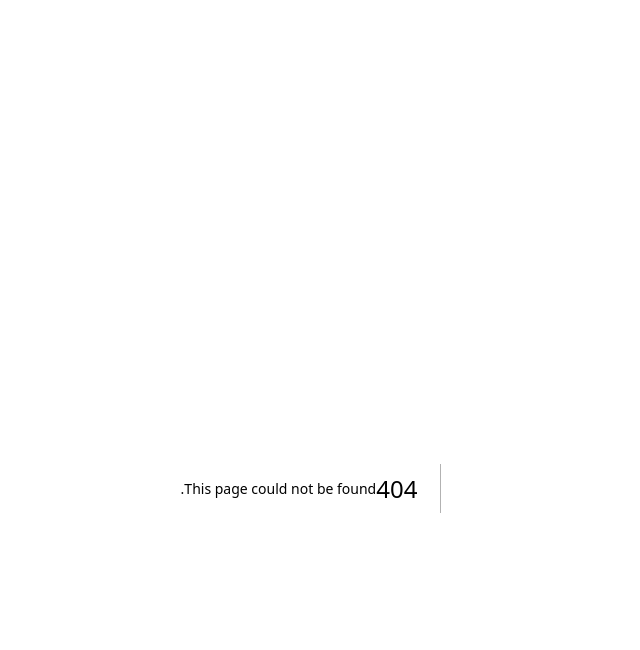
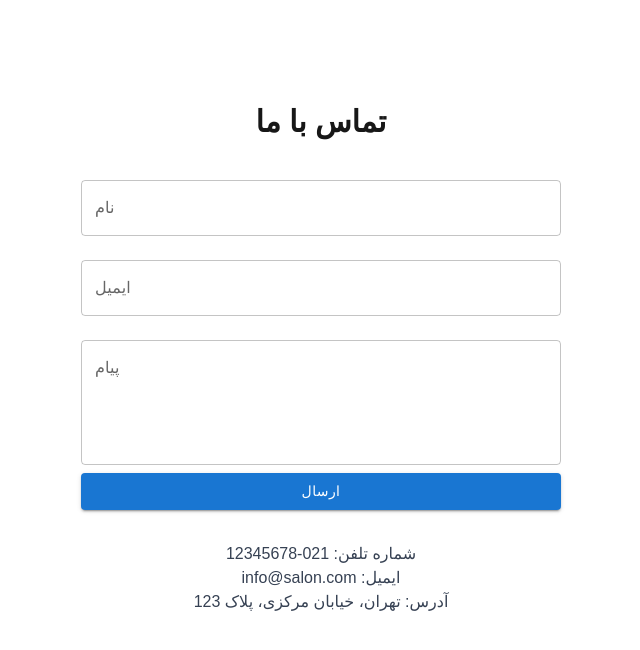
Before and after one commit to amindehnavi2005/bores, a Next.js app: page /contact in a window 1280 px wide. Before the commit this address had no page. Shown: the top 650 px of the page, without its empty margins (319-959 px from the left). Built offline with nearby package versions, Linux system fonts and the light colour scheme.

Commit message:
➕feat(contact): create contact page

```diff
--- /dev/null
+++ b/src/app/(common)/contact/page.jsx
@@ -0,0 +1,64 @@
+"use client";
+import { useState } from 'react';
+import { TextField, Button } from '@mui/material';
+
+const ContactPage = () => {
+    const [name, setName] = useState('');
+    const [email, setEmail] = useState('');
+    const [message, setMessage] = useState('');
+
+    const handleSubmit = (e) => {
+        e.preventDefault();
+        console.log({ name, email, message });
+    };
+
+    return (
+        <div className="p-4 max-w-lg mx-auto">
+            <h1 className="text-2xl sm:text-3xl font-bold mb-6 text-center text-lavender">تماس با ما</h1>
+            <form onSubmit={handleSubmit} className="space-y-4">
+                <TextField
+                    label="نام"
+                    value={name}
+                    onChange={(e) => setName(e.target.value)}
+                    fullWidth
+                    margin="normal"
+                    variant="outlined"
+                />
+                <TextField
+                    label="ایمیل"
+                    value={email}
+                    onChange={(e) => setEmail(e.target.value)}
+                    fullWidth
+                    margin="normal"
+                    variant="outlined"
+                />
+                <TextField
+                    label="پیام"
+                    value={message}
+                    onChange={(e) => setMessage(e.target.value)}
+                    multiline
+                    rows={4}
+                    fullWidth
+                    margin="normal"
+                    variant="outlined"
+                />
+                <Button
+                    type="submit"
+                    variant="contained"
+                    color="primary"
+                    fullWidth
+                    className="bg-mint hover:bg-mint-dark"
+                >
+                    ارسال
+                </Button>
+            </form>
+            <div className="mt-8 text-center text-sm sm:text-base text-gray-700">
+                <p>شماره تلفن: 021-12345678</p>
+                <p>ایمیل: info@salon.com</p>
+                <p>آدرس: تهران، خیابان مرکزی، پلاک 123</p>
+            </div>
+        </div>
+    );
+};
+
+export default ContactPage;
```
